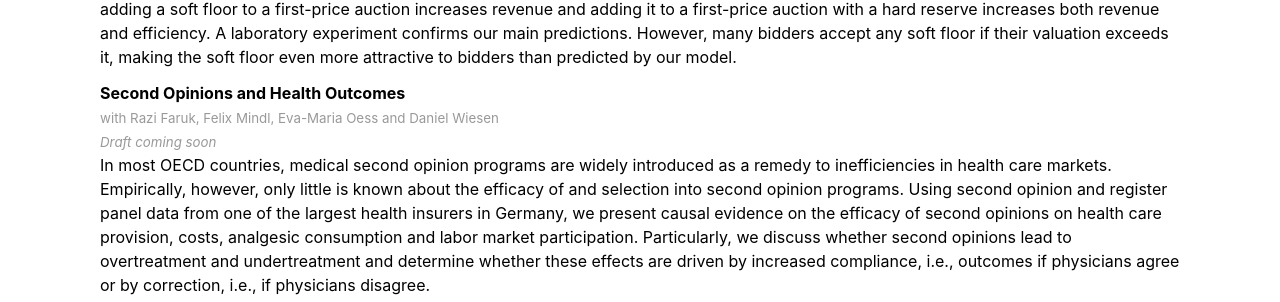
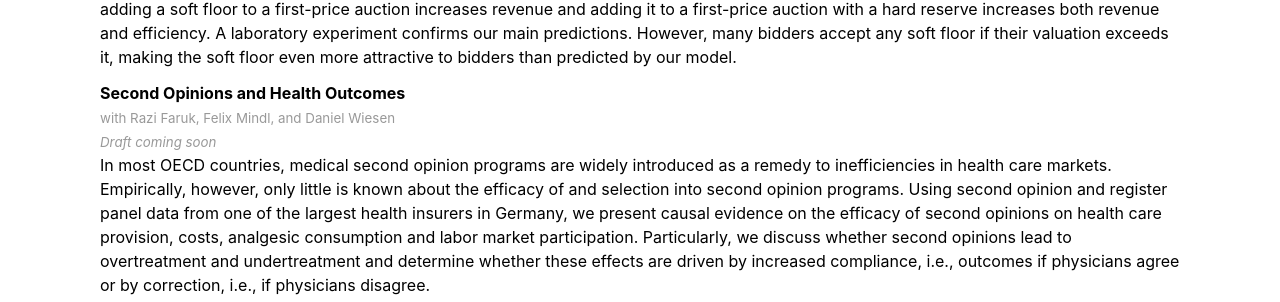
Before and after one commit to yerondiaye/yerondiaye.github.io, a Jekyll site: the page research.html, which Jekyll copies as it is, in a window 1280 px wide. Shown: the part 1090-1392 px from the top of the page. Built offline with Jekyll 4.4.1, drawn with Linux system fonts in a browser that asks for light colours.

Commit message:
Update research.html

```diff
--- a/research.html
+++ b/research.html
@@ -38,7 +38,7 @@ While relative performance feedback in the form of rankings appears to be effect
 We show that a soft floor auction outperforms the standard efficient and optimal auctions in revenue and efficiency when bidders are averse to salient regret. A soft floor auction asks bidders to accept an opening price to participate in an ascending auction, but also allows alternative bids below the opening price if the opening is unacceptable. If no bidder accepts the opening price, the alternative bids are considered using first-price auction rules. Soft floors are commonly used in practice, but they are irrelevant to the auction outcome under standard modeling assumptions. Using a theoretical private value framework, we show that when bidders suffer disutility from losing at an affordable price, adding a soft floor to a first-price auction increases revenue and adding it to a first-price auction with a hard reserve increases both revenue and efficiency. A laboratory experiment confirms our main predictions. However, many bidders accept any soft floor if their valuation exceeds it, making the soft floor even more attractive to bidders than predicted by our model. </p>
 
 <p><b>Second Opinions and Health Outcomes</b> </br>
-<small>with Razi Faruk, Felix Mindl, Eva-Maria Oess and Daniel Wiesen</small></br>
+<small>with Razi Faruk, Felix Mindl, and Daniel Wiesen</small></br>
 <small><i>Draft coming soon</i></small></br>
 In most OECD countries, medical second opinion programs are widely introduced as a remedy to
 inefficiencies in health care markets. Empirically, however, only little is known about the efficacy of
```
